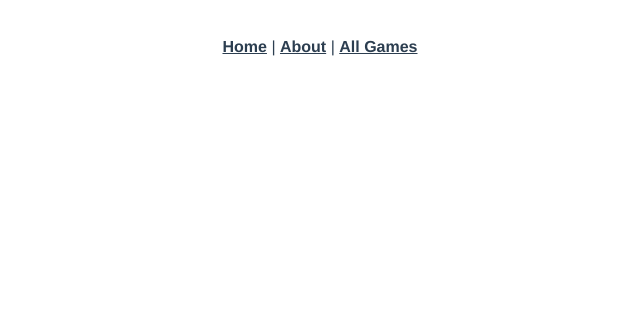
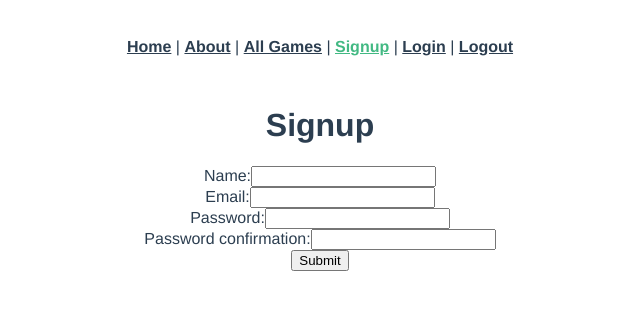
Before and after one commit to emanuels8/Capstone-Frontend, a Vue app: page /signup in a window 1280 px wide. Shown: the top 310 px of the page, without its empty margins (320-960 px from the left). Built offline with nearby package versions, Linux system fonts and the light colour scheme.

Commit message:
not done

```diff
--- a/src/App.vue
+++ b/src/App.vue
@@ -6,6 +6,12 @@
       <router-link to="/about">About</router-link>
       |
       <router-link to="/games">All Games</router-link>
+      |
+      <router-link to="/signup">Signup</router-link>
+      |
+      <router-link to="/login">Login</router-link>
+      |
+      <router-link to="/logout">Logout</router-link>
     </div>
     <router-view />
   </div>
--- a/src/main.js
+++ b/src/main.js
@@ -6,6 +6,11 @@ import axios from "axios";
 axios.defaults.headers.common["X-Requested-With"] = "XMLHttpRequest";
 axios.defaults.baseURL = process.env.NODE_ENV === "development" ? "http://localhost:3000" : "/";
 
+var jwt = localStorage.getItem("jwt");
+if (jwt) {
+  axios.defaults.headers.common["Authorization"] = "Bearer " + jwt;
+}
+
 Vue.config.productionTip = false;
 
 new Vue({
--- a/src/router/index.js
+++ b/src/router/index.js
@@ -4,6 +4,9 @@ import Home from "../views/Home.vue";
 import GamesIndex from "../views/GamesIndex.vue";
 import GamesShow from "../views/GamesShow.vue";
 import ReviewsIndex from "../views/ReviewsIndex.vue";
+import Signup from "../views/Signup.vue";
+import Login from "../views/Login.vue";
+import Logout from "../views/Logout.vue";
 
 Vue.use(VueRouter);
 
@@ -32,9 +35,24 @@ const routes = [
     component: GamesShow,
   },
   {
-    path: "/reviews/",
+    path: "/reviews",
     name: "review-show",
     component: ReviewsIndex,
+  },
+  {
+    path: "/signup",
+    name: "signup-show",
+    component: Signup,
+  },
+  {
+    path: "/login",
+    name: "login-show",
+    component: Login,
+  },
+  {
+    path: "/logout",
+    name: "logout",
+    component: Logout,
   },
 ];
 
--- a/src/views/GamesShow.vue
+++ b/src/views/GamesShow.vue
@@ -1,8 +1,12 @@
 <template>
   <div class="games-show">
-    <h2>{{ game.name }}</h2>
-    <h2>{{ game.price }}</h2>
+    <h2>Game Name: {{ game.name }}</h2>
+    <h2>Price: {{ game.price }}</h2>
     <img v-bind:src="game.cover_art" v-bind:alt="game.name" contain height="200px" width="300px" />
+    <h2>Description: {{ game.description }}</h2>
+    <div v-for="game in game.user_info" v-bind:key="game.id">
+      <h2>User_info: {{ game }}</h2>
+    </div>
     <router-link to="/games">Back to all Games</router-link>
   </div>
 </template>
--- /dev/null
+++ b/src/views/Login.vue
@@ -0,0 +1,56 @@
+<template>
+  <div class="login">
+    <form v-on:submit.prevent="submit()">
+      <h1>Login</h1>
+      <ul>
+        <li class="text-danger" v-for="error in errors" v-bind:key="error">
+          {{ error }}
+        </li>
+      </ul>
+      <div class="form-group">
+        <label>Email:</label>
+        <input type="email" class="form-control" v-model="email" />
+      </div>
+      <div class="form-group">
+        <label>Password:</label>
+        <input type="password" class="form-control" v-model="password" />
+      </div>
+      <input type="submit" class="btn btn-primary" value="Submit" />
+    </form>
+  </div>
+</template>
+
+<script>
+import axios from "axios";
+
+export default {
+  data: function() {
+    return {
+      email: "",
+      password: "",
+      errors: [],
+    };
+  },
+  methods: {
+    submit: function() {
+      var params = {
+        email: this.email,
+        password: this.password,
+      };
+      axios
+        .post("/api/sessions", params)
+        .then(response => {
+          axios.defaults.headers.common["Authorization"] = "Bearer " + response.data.jwt;
+          localStorage.setItem("jwt", response.data.jwt);
+          this.$router.push("/");
+        })
+        .catch(error => {
+          console.log(error.response);
+          this.errors = ["Invalid email or password."];
+          this.email = "";
+          this.password = "";
+        });
+    },
+  },
+};
+</script>
--- /dev/null
+++ b/src/views/Logout.vue
@@ -0,0 +1,15 @@
+<template>
+  <div class="logout"></div>
+</template>
+
+<script>
+import axios from "axios";
+
+export default {
+  created: function() {
+    delete axios.defaults.headers.common["Authorization"];
+    localStorage.removeItem("jwt");
+    this.$router.push("/");
+  },
+};
+</script>
--- /dev/null
+++ b/src/views/Signup.vue
@@ -0,0 +1,64 @@
+<template>
+  <div class="signup">
+    <form v-on:submit.prevent="submit()">
+      <h1>Signup</h1>
+      <ul>
+        <li class="text-danger" v-for="error in errors" v-bind:key="error">
+          {{ error }}
+        </li>
+      </ul>
+      <div class="form-group">
+        <label>Name:</label>
+        <input type="text" class="form-control" v-model="name" />
+      </div>
+      <div class="form-group">
+        <label>Email:</label>
+        <input type="email" class="form-control" v-model="email" />
+      </div>
+      <div class="form-group">
+        <label>Password:</label>
+        <input type="password" class="form-control" v-model="password" />
+      </div>
+      <div class="form-group">
+        <label>Password confirmation:</label>
+        <input type="password" class="form-control" v-model="passwordConfirmation" />
+      </div>
+      <input type="submit" class="btn btn-primary" value="Submit" />
+    </form>
+  </div>
+</template>
+
+<script>
+import axios from "axios";
+
+export default {
+  data: function() {
+    return {
+      name: "",
+      email: "",
+      password: "",
+      passwordConfirmation: "",
+      errors: [],
+    };
+  },
+  methods: {
+    submit: function() {
+      var params = {
+        name: this.name,
+        email: this.email,
+        password: this.password,
+        password_confirmation: this.passwordConfirmation,
+      };
+      axios
+        .post("/api/users", params)
+        .then(response => {
+          console.log(response.data);
+          this.$router.push("/login");
+        })
+        .catch(error => {
+          this.errors = error.response.data.errors;
+        });
+    },
+  },
+};
+</script>
```
